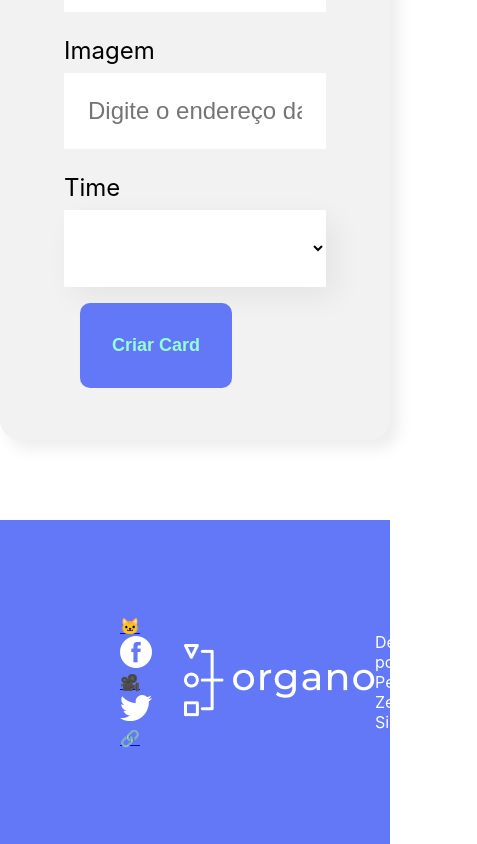
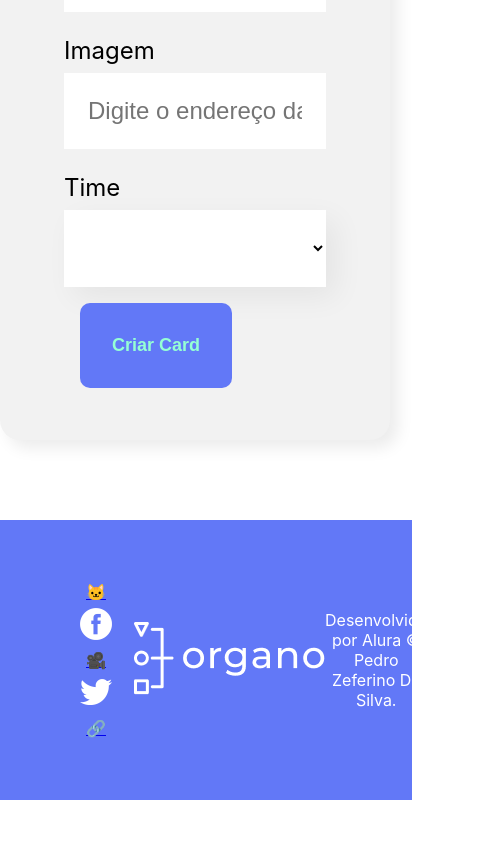
Before and after one commit to PedroZef/organo-react, a React (Create React App) app: page / in a window 390 px wide. Shown: the part 639-1483 px from the top of the page, 477 px wide, since content can reach past the window. After the commit the page ends 1439 px from the top, so only its background shows below. Built offline with nearby package versions, Linux system fonts and the light colour scheme.

Commit message:
Estilização do Rodapé responsivo no projeto

```diff
--- a/src/componentes/Rodape/Rodape.css
+++ b/src/componentes/Rodape/Rodape.css
@@ -1,19 +1,47 @@
 /* src/componentes/Rodape/index.js */
 
 .footer {
+    align-items: center;
     background: #6278F7;
     color: #FFF;
-    padding: 80px;
     display: flex;
     justify-content: space-between;
-    align-items: center;
+    padding: 40px;
+
 }
 
 .footer ul li {
     display: inline-block;
-    margin-right: 32px;
+    margin-right: 22px;
 }
 
-.footer ul li:last-child {
+.footer ul li p:last-child {
     margin-right: 0;
 }
+
+@media (max-width: 550px) {
+
+    .footer  {
+        align-items: center;
+        display: flex;
+        text-align: center;
+        width: 85%;
+
+    }
+
+    .footer li p {
+        align-items: center;
+        display: flex;
+        justify-content: space-between;
+        margin-left: 10px;
+        margin-bottom: 20px;
+        text-align: center;
+
+    }
+
+    a {
+        display: flex;
+        line-height: 2;
+    }
+
+}
--- a/src/componentes/Rodape/index.js
+++ b/src/componentes/Rodape/index.js
@@ -10,7 +10,7 @@ const Rodape = () => {
                     <a href="https://github.com/PedroZef" target='blank'>🐱</a>
                 </li>
                 <li>
-                    <a href="facebook.com/pedrozeferinodasilva" target="blank">
+                    <a href="https://www.facebook.com/pedro.zeferinodasilva" target="blank">
                         <img src="./imgs/fb.png" alt="Facebook" />
                     </a>
                 </li>
@@ -18,7 +18,7 @@ const Rodape = () => {
                     <a href="https://instagram.com/pedrozeferinodasilva" target="blank">🎥</a>
                 </li>
                 <li>
-                    <a href="twitter.com/pedrozeferino" target="blank">
+                    <a href="https://twitter.com/PedroZeferinod6" target="blank">
                         <img src="/imgs/tw.png" alt="Twitter" />
                     </a>
                 </li>
```
Also changed, not shown: public/imgs/github.png (deleted).
